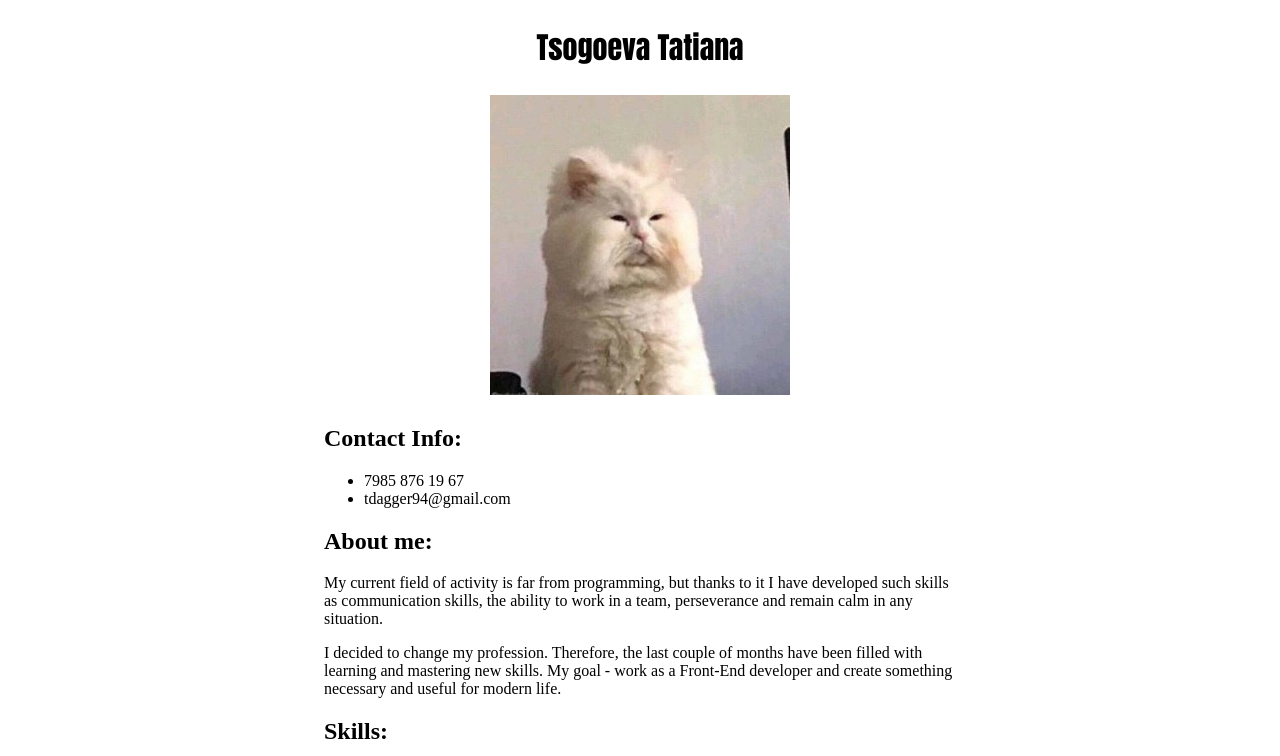
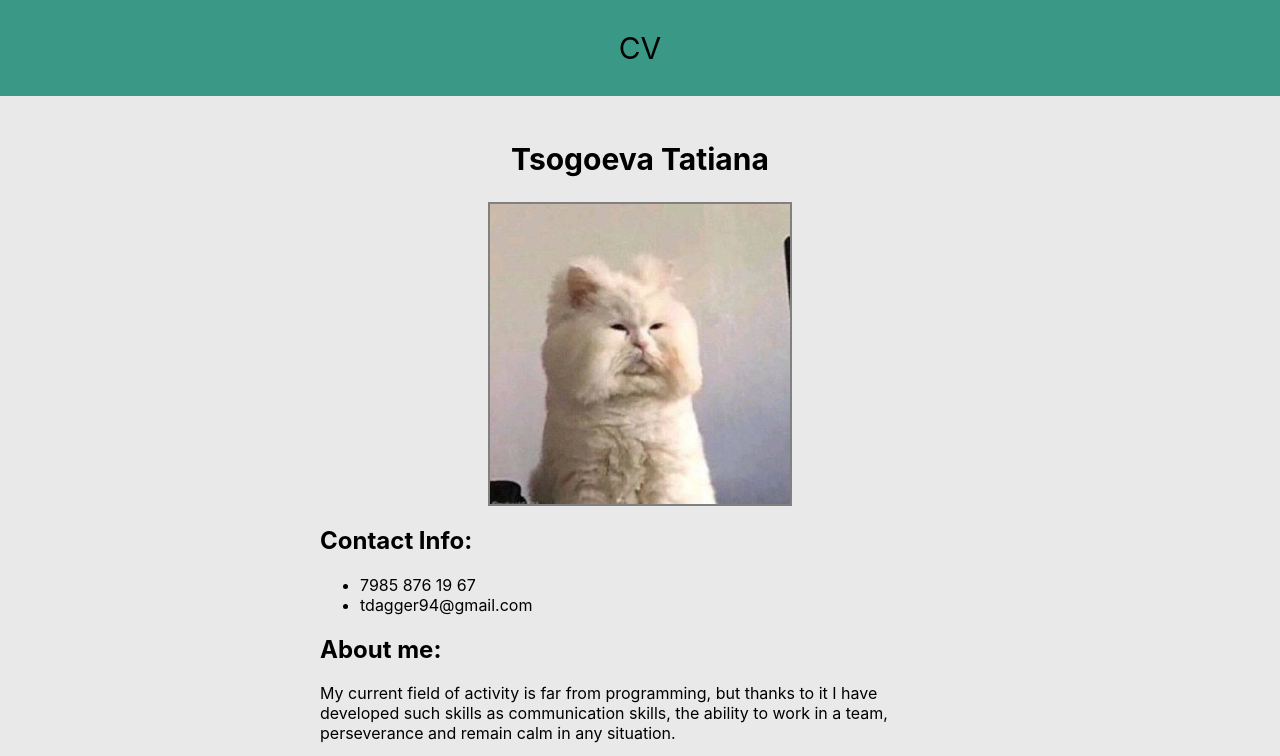
Before and after one commit to Tsogoeva/rsschool-cv, a plain HTML site: page index.html in a window 1280 px wide. Shown: the top 756 px of the page. Drawn offline with Linux system fonts and the light colour scheme.

Commit message:
feat: update color, style and logo

```diff
--- a/index.html
+++ b/index.html
@@ -8,13 +8,11 @@
     <link href="./style.css" rel="stylesheet">
 </head>
 <body>
-    <header>
-
-    </header>
+    <header>CV</header>
     <main>
         <section>
             <h1>Tsogoeva Tatiana</h1>
-            <img src="./photo.jpg" alt="photo">
+            <img id="photo" src="./photo.jpg" alt="photo">
         </section>
         <section>
             <h2>Contact Info:</h2>
@@ -63,15 +61,10 @@ function squareDigits(num){
         </section>
     </main>
     <footer>
-        <span>
-
-        </span>
-        <span>
-
-        </span>
-        <span>
-
-        </span>
+        <div class="logo">
+            <a href="https://rs.school/"><img src="rs_school_js.png" alt="logo"></a>
+        </div>
+        <span>Copyright © 2021</span>
     </footer>
 
 </body>
--- a/style.css
+++ b/style.css
@@ -2,28 +2,36 @@ main {
     padding-left: 25%;
     padding-right: 25%;
     padding-bottom: 100px;
+    background-color: #e9e9e9;
+    padding-top: 20px;
 }
 
-img {
+#photo {
     display: block;
     margin: auto;
-    padding-bottom: 10px;
+    border: 2px solid grey;
 }
 
 h1 {
-    font-family: Impact, Haettenschweiler, 'Arial Narrow Bold', sans-serif;
     font-size: 30px;
     text-align: center;
 }
 
-main > * {
-
+body {
+    margin: 0;
+    font-family: -apple-system, BlinkMacSystemFont, 'Segoe UI', Roboto, Oxygen, Ubuntu, Cantarell, 'Open Sans', 'Helvetica Neue', sans-serif;
 }
 
-section {
-
+header {
+    padding: 30px;
+    text-align: center;
+    background: #3a9986;
+    font-size: 30px;
 }
 
-code {
-
+footer {
+    padding: 30px;
+    text-align: center;
+    background: #3a9986;
+    font-size: 10px;
 }
```
